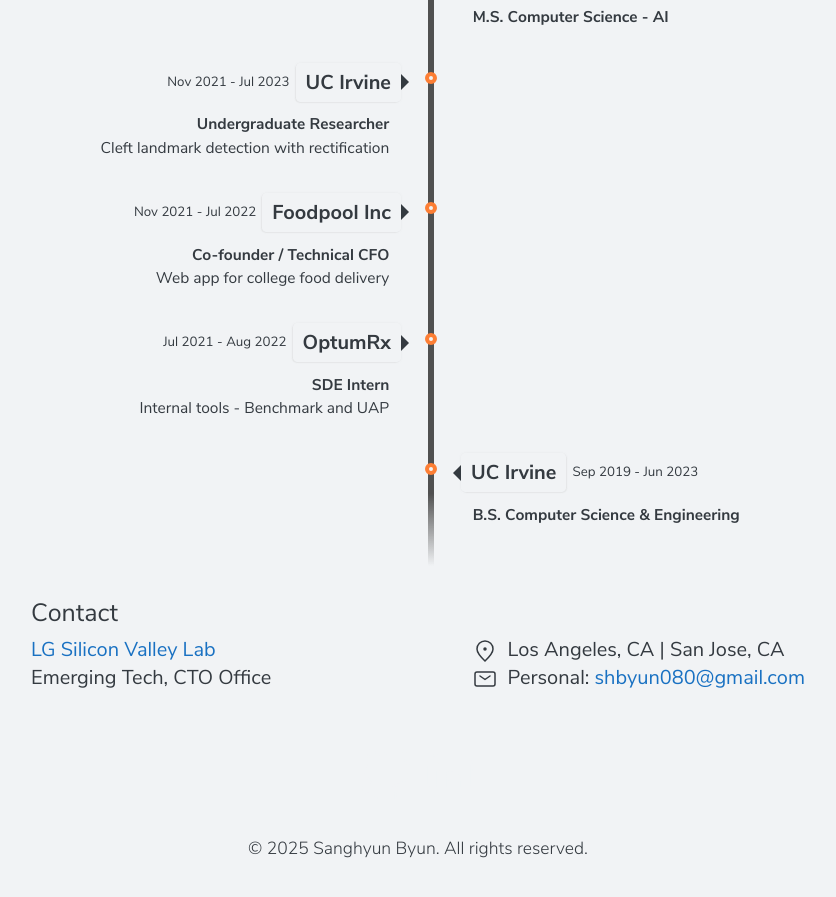
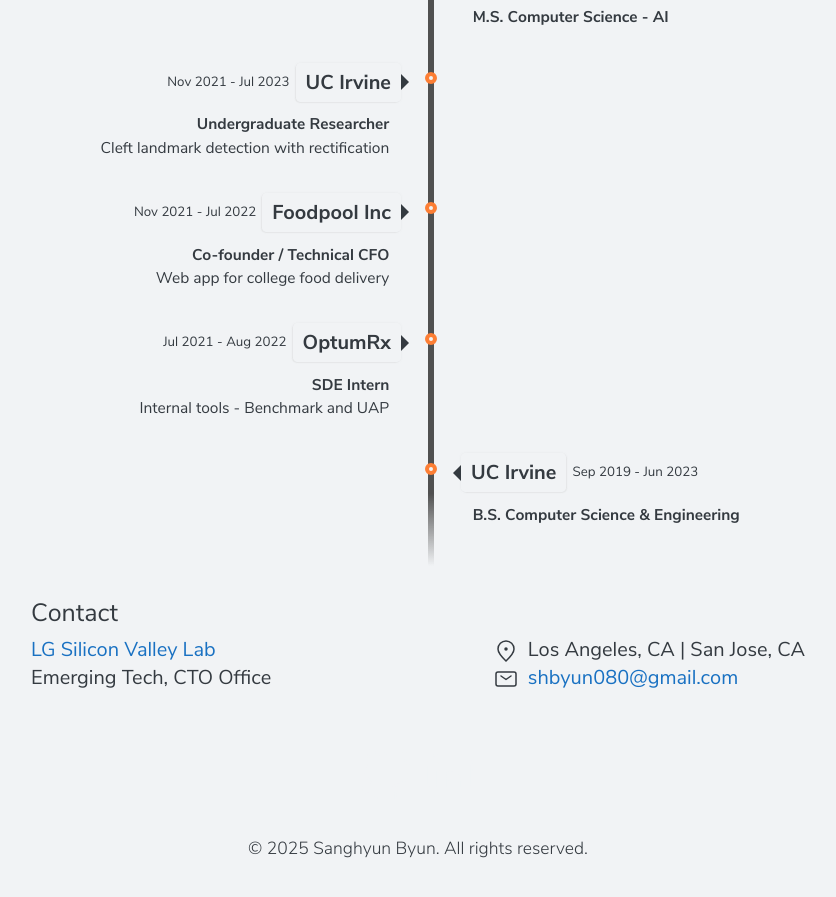
Before and after one commit to shbyun080/shbyun080.github.io, a Jekyll site: the page built from index.md, in a window 1280 px wide and 900 px high, scrolled down 2865 px. Shown: the top 897 px of the window, without its empty margins (222-1058 px from the left). Built offline with Jekyll 4.4.1, drawn with Linux system fonts in a browser that asks for light colours.

Commit message:
Update contact.html

```diff
--- a/_includes/contact.html
+++ b/_includes/contact.html
@@ -17,7 +17,7 @@
       <!--
       <li><span class="li-icon">{% include svg/phone.svg %}</span><span>{{ site.phone }}</span></li>
       -->
-      <li><span class="li-icon">{% include svg/mail.svg %}</span>Personal: <a href="mailto:{{ site.author.email }}">{{ site.author.email }}</a></li>
+      <li><span class="li-icon">{% include svg/mail.svg %}</span><a href="mailto:{{ site.author.email }}">{{ site.author.email }}</a></li>
       <!--
       <li><span class="li-icon">{% include svg/mail.svg %}</span>Work: <a href="mailto:{{ site.author.workemail }}">{{ site.author.workemail }}</a></li>
       <li><span class="li-icon">{% include svg/mail.svg %}</span>School: <a href="mailto:{{ site.author.schoolemail }}">{{ site.author.schoolemail }}</a></li>
```
